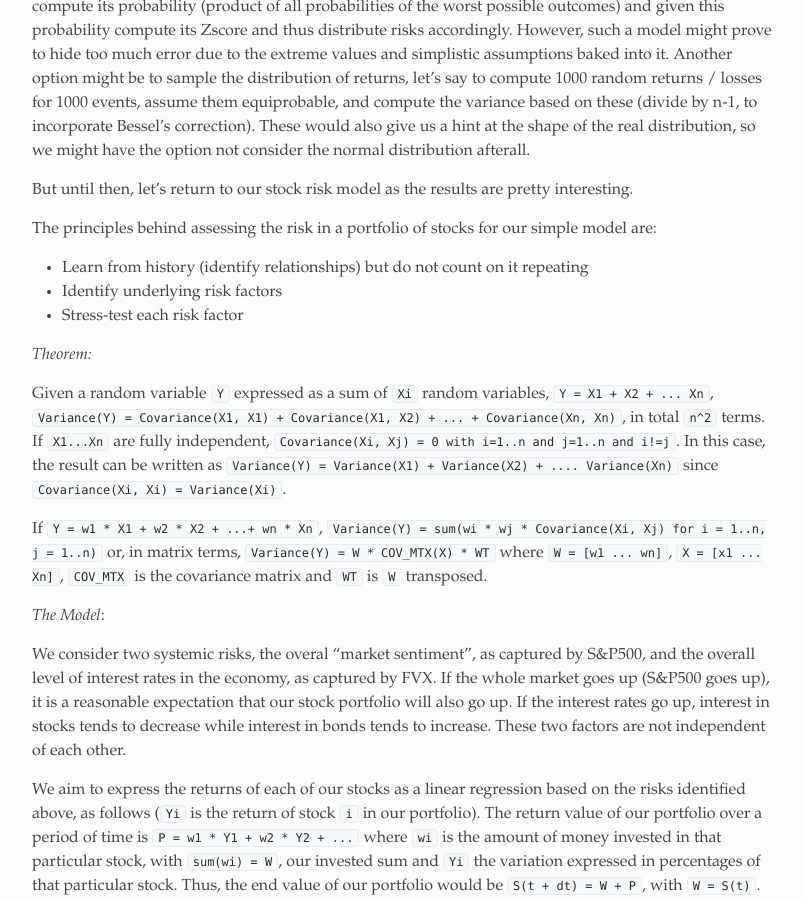
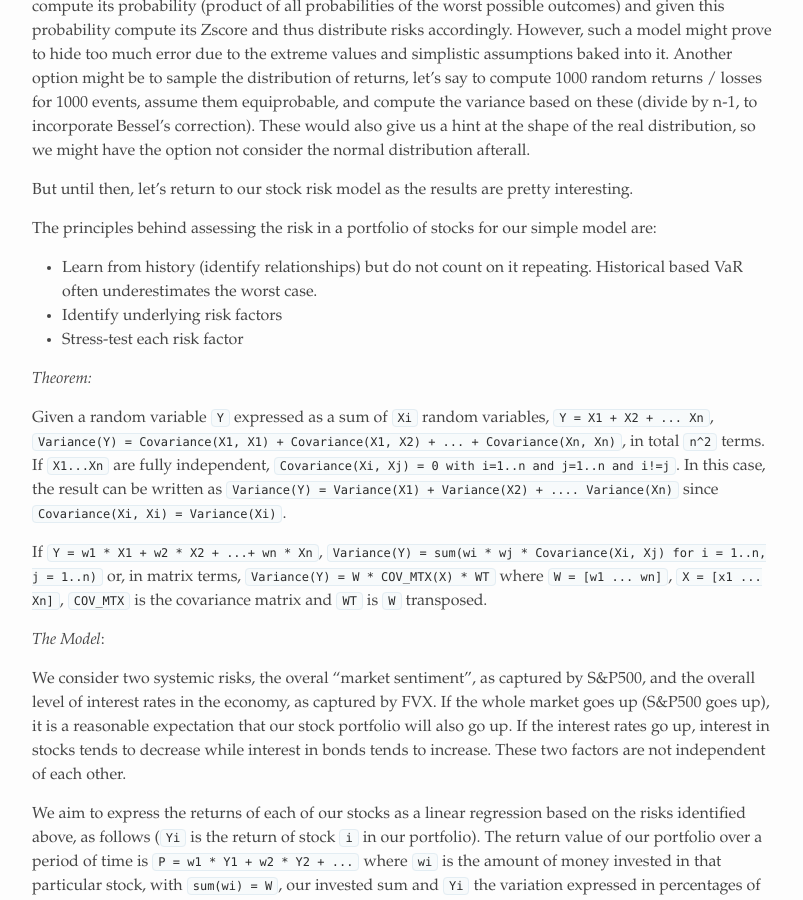
Before and after one commit to alexandrugris/my-jekyll-tech-blog, a Jekyll site: the page built from MyBlog/_posts/2018-07-30-risk.markdown, in a window 1280 px wide and 900 px high, scrolled down 1997 px. Shown: the whole window, without its empty margins (238-1041 px from the left). Built offline with Jekyll 4.4.1, drawn with Linux system fonts in a browser that asks for light colours.

Commit message:
small change

```diff
--- a/MyBlog/_posts/2018-07-30-risk.markdown
+++ b/MyBlog/_posts/2018-07-30-risk.markdown
@@ -37,7 +37,7 @@ In this case, `VaR(p%) = X = Amount-Of-Money-Invested * Zscore(p%) * sigma`, whe
 But until then, let's return to our stock risk model as the results are pretty interesting.
 
 The principles behind assessing the risk in a portfolio of stocks for our simple model are:
-- Learn from history (identify relationships) but do not count on it repeating
+- Learn from history (identify relationships) but do not count on it repeating. Historical based VaR often underestimates the worst case.
 - Identify underlying risk factors
 - Stress-test each risk factor
 
```
